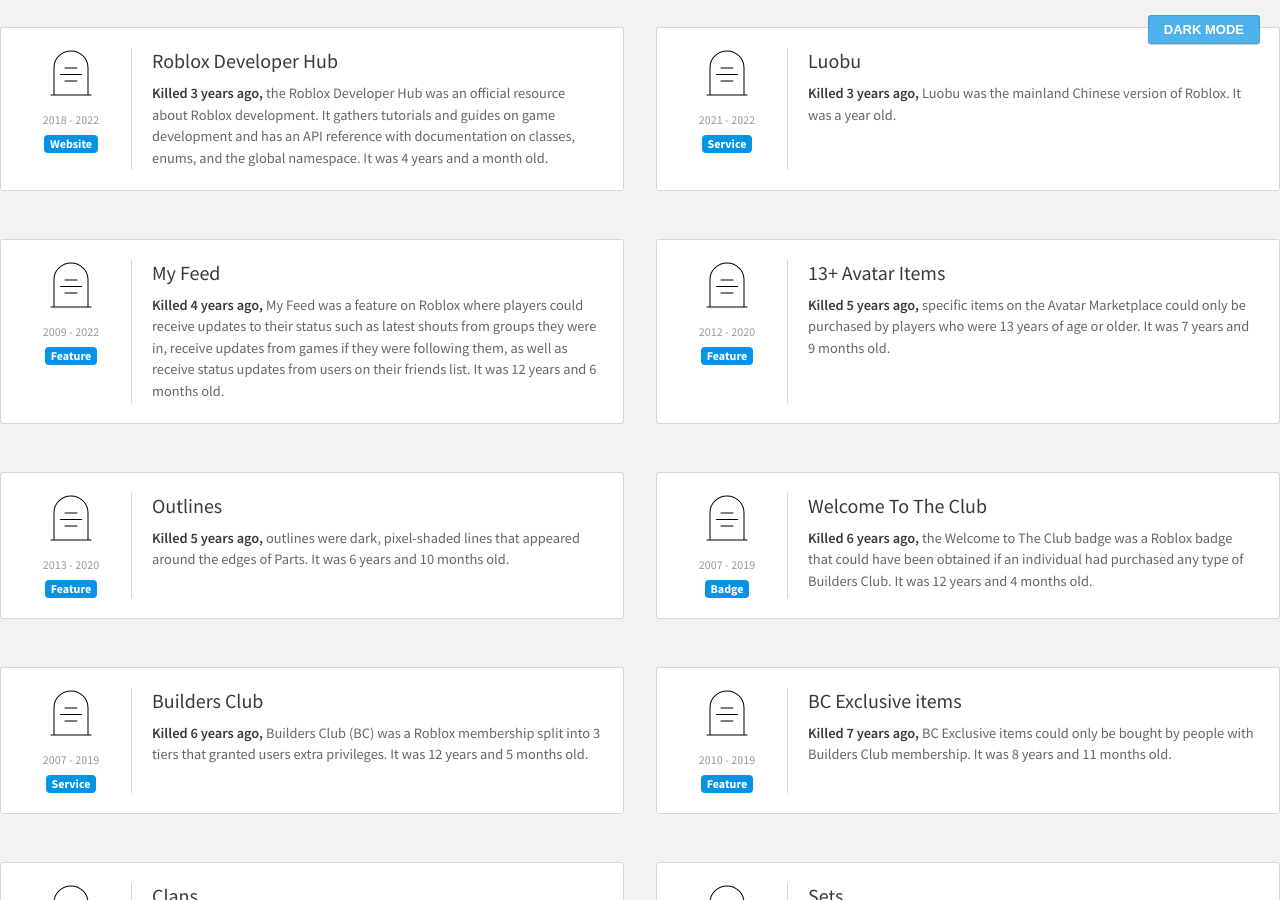
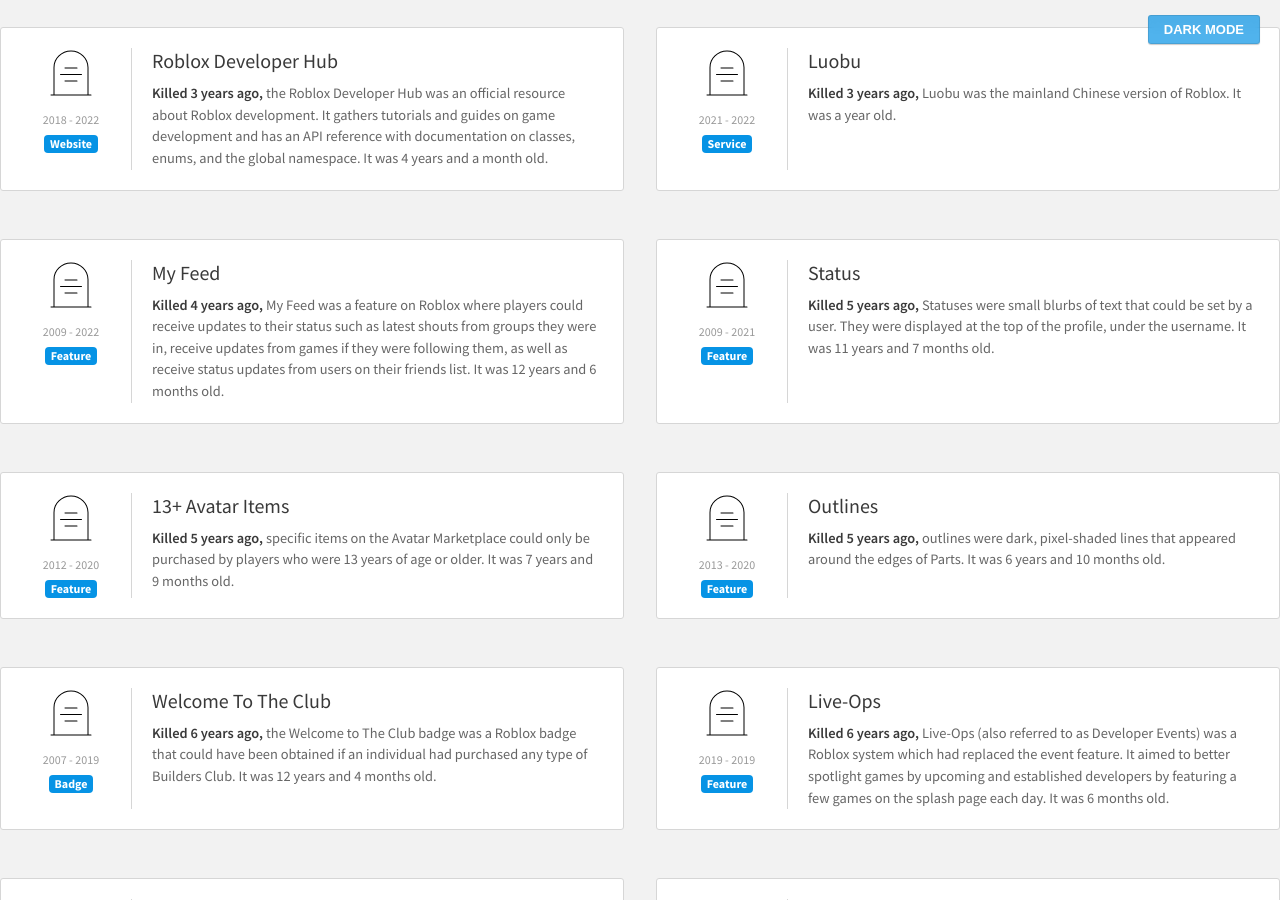
Before and after one commit to whostacking/killedbyroblox, a Jekyll site: the page built from index.html, in a window 1280 px wide and 900 px high, scrolled down 1866 px. Built offline with Jekyll 4.4.1, drawn with Linux system fonts in a browser that asks for light colours.

Commit message:
added profile status + live ops

```diff
--- a/_data/graveyard.json
+++ b/_data/graveyard.json
@@ -160,6 +160,14 @@
     "type": "feature"
   },
   {
+    "name": "Live-Ops",
+    "dateOpen": "2019-05-16",
+    "dateClose": "2019-11-21",
+    "link": "https://devforum.roblox.com/t/an-update-on-live-ops/387186",
+    "description": "Live-Ops (also referred to as Developer Events) was a Roblox system which had replaced the event feature. It aimed to better spotlight games by upcoming and established developers by featuring a few games on the splash page each day.",
+    "type": "feature"
+  },
+  {
     "name": "MEGA places",
     "dateOpen": "2011-08-11",
     "dateClose": "2014-07-28",
@@ -213,6 +221,14 @@
     "dateClose": "2025-10-24",
     "link": "https://roblox.fandom.com/wiki/Star_Code",
     "description": "Star Codes were a feature that was implemented on April 29, 2019. Its main purpose is to support and feature those in the Roblox Video Stars Program.",
+    "type": "feature"
+  },
+  {
+    "name": "Status",
+    "dateOpen": "2009-07-30",
+    "dateClose": "2021-02-24",
+    "link": "https://roblox.fandom.com/wiki/Profile#Status",
+    "description": "Statuses were small blurbs of text that could be set by a user. They were displayed at the top of the profile, under the username. ",
     "type": "feature"
   },
   {
```
